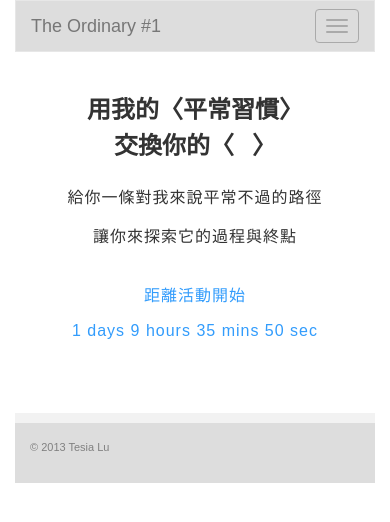
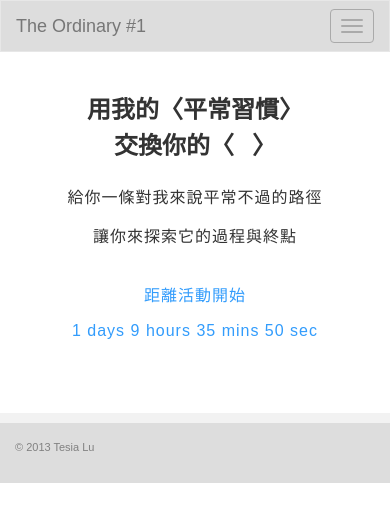
Before and after one commit to starsirius/the-ordinary-01, a plain HTML site: page index.html in a window 390 px wide. Drawn offline with nearby package versions, Linux system fonts and the light colour scheme.

Commit message:
Remove container padding on mobile.

```diff
--- a/css/style.css
+++ b/css/style.css
@@ -226,4 +226,5 @@ strong {
        -moz-border-radius: 3px;
             border-radius: 3px;
   }
+  .container { padding: 0; }
 }
```
